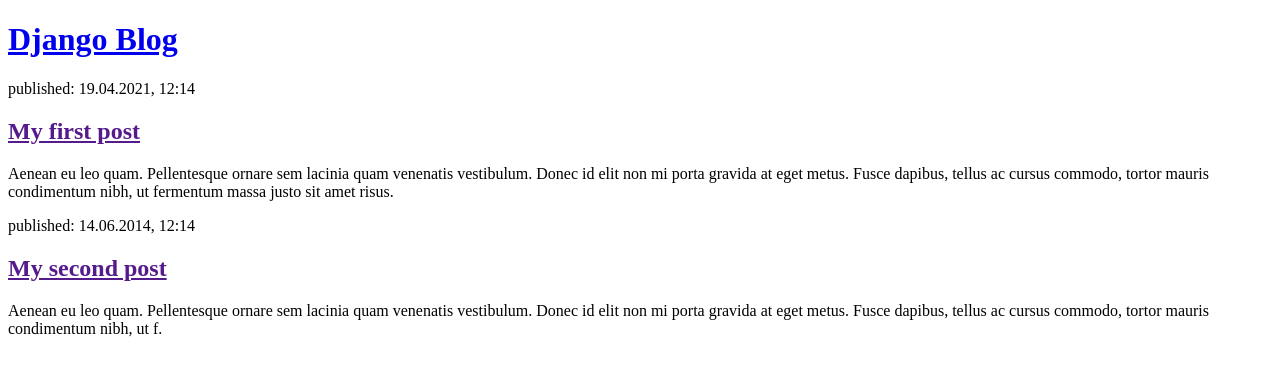
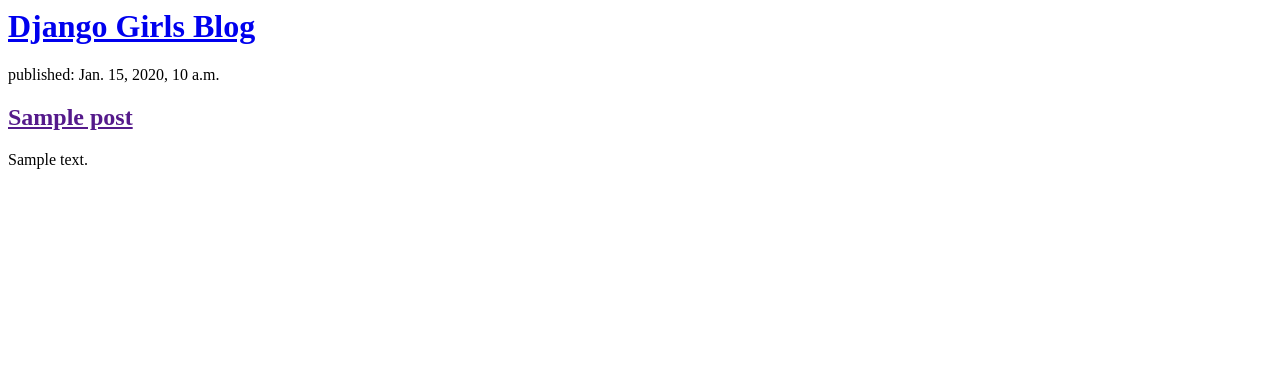
Before and after one commit to BlackRock2308/my-first-blog, a Django app: page / in a window 1280 px wide. Shown: the top 376 px of the page. Run offline with Django 3.2, Linux system fonts and the light colour scheme; tables that the repository leaves empty hold one stand-in row (values such as "Sample post").

Commit message:
Modified templates to display posts from database.

```diff
--- a/blog/templates/blog/post_list.html
+++ b/blog/templates/blog/post_list.html
@@ -1,23 +1,11 @@
-<!DOCTYPE html>
-<html>
-    <head>
-        <title>Django Girls blog</title>
-    </head>
-    <body>
-        <header>
-            <h1><a href="/">Django  Blog</a></h1>
-        </header>
+<header>
+    <h1><a href="/">Django Girls Blog</a></h1>
+</header>
 
-        <article>
-            <time>published: 19.04.2021, 12:14</time>
-            <h2><a href="">My first post</a></h2>
-            <p>Aenean eu leo quam. Pellentesque ornare sem lacinia quam venenatis vestibulum. Donec id elit non mi porta gravida at eget metus. Fusce dapibus, tellus ac cursus commodo, tortor mauris condimentum nibh, ut fermentum massa justo sit amet risus.</p>
-        </article>
-
-        <article>
-            <time>published: 14.06.2014, 12:14</time>
-            <h2><a href="">My second post</a></h2>
-            <p>Aenean eu leo quam. Pellentesque ornare sem lacinia quam venenatis vestibulum. Donec id elit non mi porta gravida at eget metus. Fusce dapibus, tellus ac cursus commodo, tortor mauris condimentum nibh, ut f.</p>
-        </article>
-    </body>
-</html>
+{% for post in posts %}
+    <article>
+        <time>published: {{ post.published_date }}</time>
+        <h2><a href="">{{ post.title }}</a></h2>
+        <p>{{ post.text|linebreaksbr }}</p>
+    </article>
+{% endfor %}
--- a/blog/urls.py
+++ b/blog/urls.py
@@ -3,5 +3,5 @@ from . import views
 
 
 urlpatterns = [
-    path('', views.post_list, name = 'post_list'),
+    path('', views.post_list, name='post_list'),
 ]
--- a/blog/views.py
+++ b/blog/views.py
@@ -1,7 +1,8 @@
 from django.shortcuts import render
-
+from django.utils import timezone
+from .models import Post
 # Create your views here.
 
 def post_list(request):
-
-    return render(request,'blog/post_list.html',{})
+    posts = Post.objects.filter(published_date__lte = timezone.now()).order_by('published_date')
+    return render(request,'blog/post_list.html', {'posts' : posts})
--- a/mysite/settings.py
+++ b/mysite/settings.py
@@ -56,7 +56,7 @@ ROOT_URLCONF = 'mysite.urls'
 TEMPLATES = [
     {
         'BACKEND': 'django.template.backends.django.DjangoTemplates',
-        'DIRS': [],
+        'DIRS': [os.path.join(BASE_DIR, 'templates')],
         'APP_DIRS': True,
         'OPTIONS': {
             'context_processors': [
```
